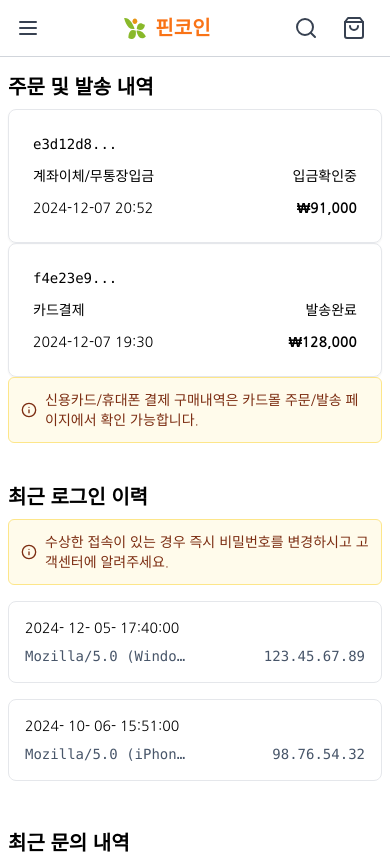
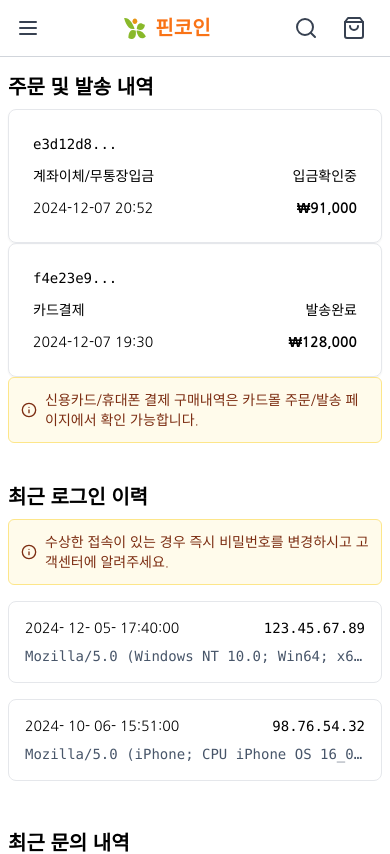
Before and after one commit to mairoo/guava, a Next.js app: page /orders in a window 390 px wide. Shown: the top 854 px of the page. Built offline with nearby package versions, Linux system fonts and the light colour scheme.

Commit message:
login history fix

```diff
--- a/src/components/order/LoginHistory.tsx
+++ b/src/components/order/LoginHistory.tsx
@@ -16,8 +16,8 @@ const formatDatetime = (datetime: string) => {
     .replace(',', '');
 };
 
-const truncateUserAgent = (userAgent: string) => {
-  const maxLength = 19; // "2024-12-05 17:40:00" 길이
+const truncateUserAgent = (userAgent: string, isMobile = false) => {
+  const maxLength = isMobile ? 40 : 19; // 모바일에서는 더 긴 길이 허용
   return userAgent.length > maxLength
     ? `${userAgent.substring(0, maxLength - 1)}…`
     : userAgent;
@@ -33,7 +33,9 @@ export const LoginHistory = ({ logins }: { logins: Login[] }) => {
             key={login.id}
             className="grid grid-cols-3 gap-4 p-4 items-center hover:bg-slate-50 transition-colors"
           >
-            <div className="text-sm font-mono">{formatDatetime(login.datetime)}</div>
+            <div className="text-sm font-mono">
+              {formatDatetime(login.datetime)}
+            </div>
             <div className="text-sm font-mono">
               {truncateUserAgent(login.userAgent)}
             </div>
@@ -52,14 +54,12 @@ export const LoginHistory = ({ logins }: { logins: Login[] }) => {
           className="p-4 border rounded-lg hover:bg-slate-50 transition-colors"
         >
           <div className="space-y-2">
-            <div className="text-sm">{formatDatetime(login.datetime)}</div>
             <div className="flex justify-between items-center">
-              <span className="text-sm font-mono text-slate-600">
-                {truncateUserAgent(login.userAgent)}
-              </span>
-              <span className="text-sm font-mono text-slate-600">
-                {login.ip}
-              </span>
+              <span className="text-sm">{formatDatetime(login.datetime)}</span>
+              <span className="text-sm font-mono">{login.ip}</span>
+            </div>
+            <div className="text-sm font-mono text-slate-600">
+              {truncateUserAgent(login.userAgent, true)}
             </div>
           </div>
         </div>
```
